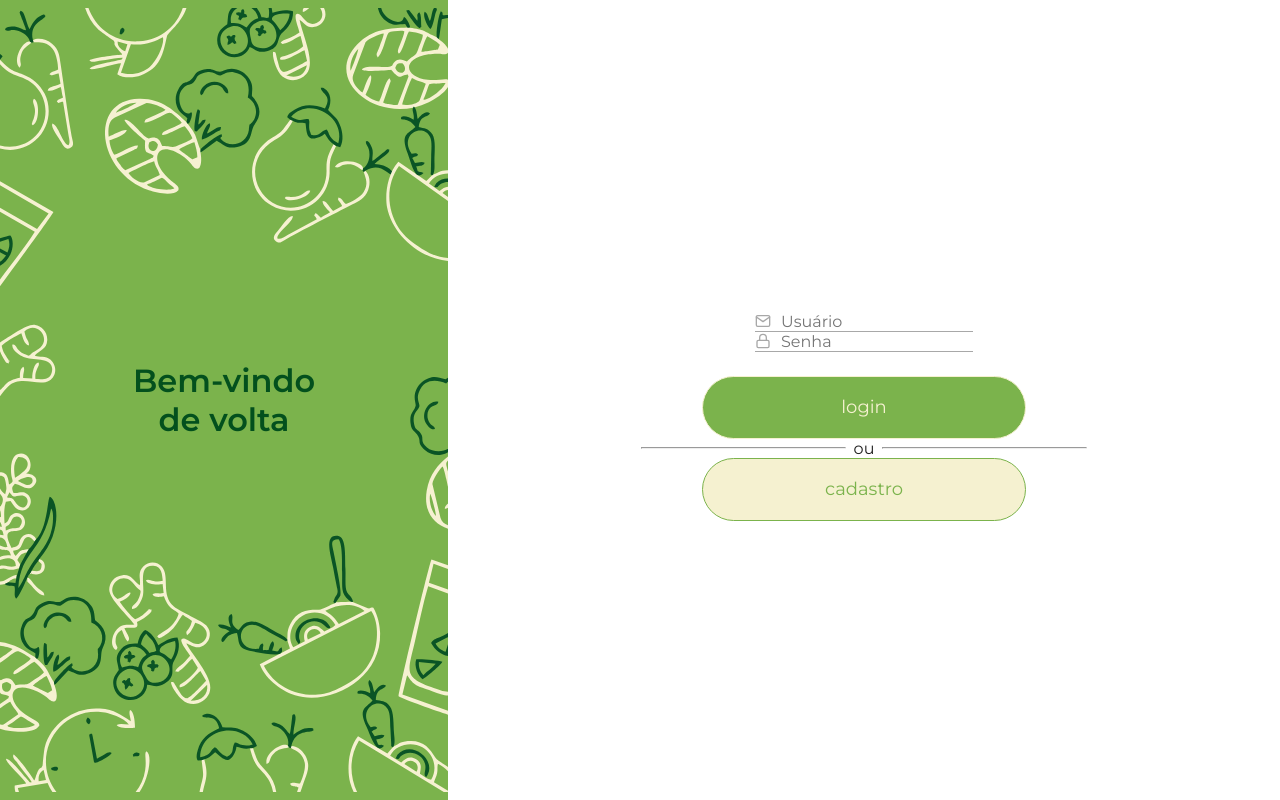
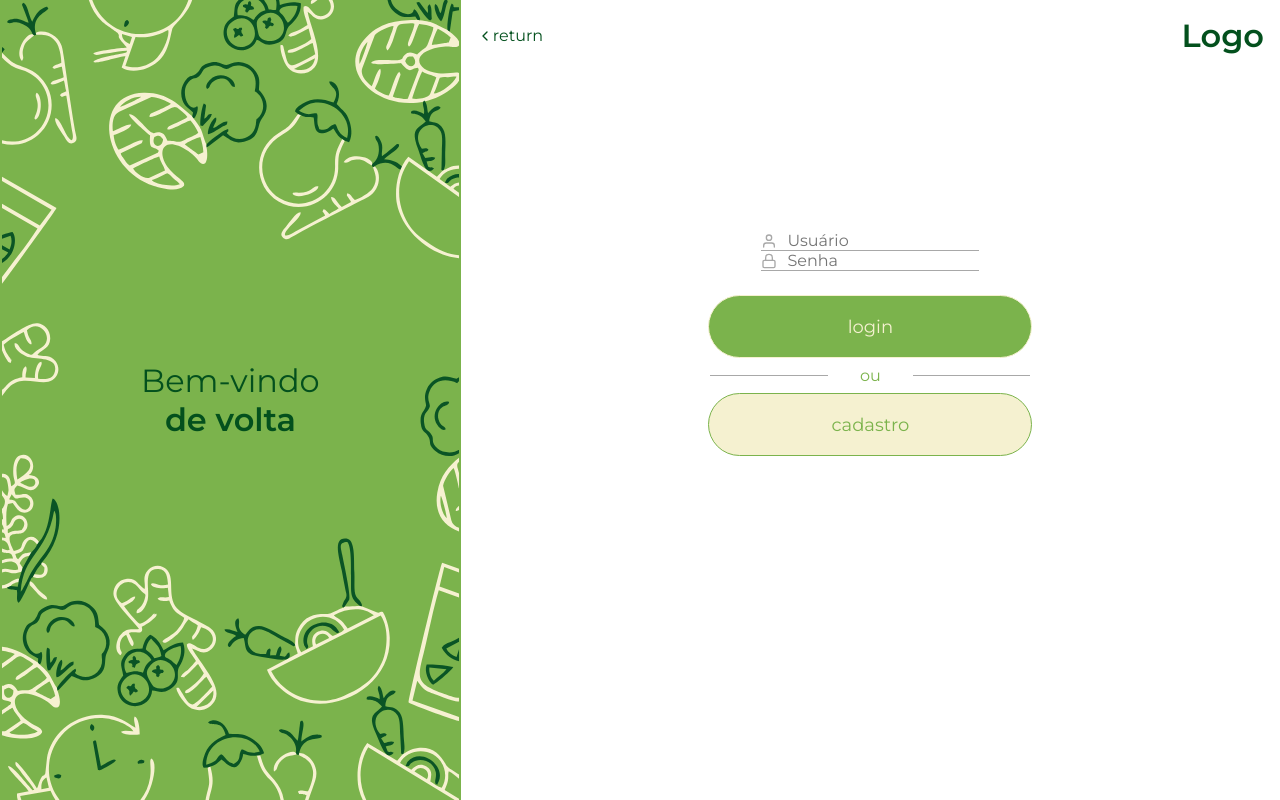
Before and after one commit to flp-ads/health-stay, a React (Create React App) app: page /login in a window 1280 px wide. Built offline with nearby package versions, Linux system fonts and the light colour scheme.

Commit message:
feat: login and signup pages on development

```diff
--- a/src/pages/Login/index.jsx
+++ b/src/pages/Login/index.jsx
@@ -1,72 +1,74 @@
-import Input from '../../components/Global_Input';
-import Button from '../../components/Global_Button';
+import Input from "../../components/Global_Input";
+import Button from "../../components/Global_Button";
 
-import { useForm } from 'react-hook-form';
-import { yupResolver } from '@hookform/resolvers/yup';
-import * as yup from 'yup';
+import { useForm } from "react-hook-form";
+import { yupResolver } from "@hookform/resolvers/yup";
+import * as yup from "yup";
 
 import { Link } from "react-router-dom";
 
-import { Container, Background, Content } from './styles';
+import {
+  Container,
+  Background,
+  Content,
+  HeaderContainer,
+  MainContainer,
+} from "./styles";
 
-import { FiLock, FiMail } from "react-icons/fi";
+import { FiLock, FiUser, FiChevronLeft } from "react-icons/fi";
 
 const Login = () => {
+  const formSchema = yup.object().shape({
+    username: yup.string().required("Preencha este campo"),
+    password: yup.string().required("Preencha este campo"),
+  });
 
-    const formSchema = yup.object().shape({
-        email: yup
-            .string()
-            .required('E-mail required')
-            .email('Invalid e-mail'),
-        password: yup
-            .string()
-            .required('Password required'),
-    })
+  const {
+    register,
+    handleSubmit,
+    formState: { errors },
+  } = useForm({
+    resolver: yupResolver(formSchema),
+  });
 
-    const { register, handleSubmit, formState: { errors } } = useForm({
-        resolver: yupResolver(formSchema)
-    })
-
-    const onFormSubmit = () => {
-
-    }
+  const onFormSubmit = ({ username, password }) => {};
 
   return (
     <Container>
       <Background>
         <h1>Bem-vindo</h1>
-                <h1 className='title_bold'>de volta</h1>
+        <h1 className="title_bold">de volta</h1>
       </Background>
+
+      <MainContainer>
+        <HeaderContainer>
+          <button>
+            <FiChevronLeft /> return
+          </button>
+
+          <h1>Logo</h1>
+        </HeaderContainer>
 
         <Content>
           <form>
-                    <Input
-                        icon={FiMail}
-                        placeholder='Usuário' />
+            <Input icon={FiUser} placeholder="Usuário" />
 
-                    <Input
-                        icon={FiLock}
-                        placeholder='Senha' />
+            <Input icon={FiLock} placeholder="Senha" />
           </form>
 
-                <Button>
-                    login
-                </Button>
+          <Button>login</Button>
 
-                <div className='separator'>
+          <div className="separator">
             <hr />
             <p>ou</p>
             <hr />
           </div>
 
-                <Button
-                    isVanilla>
-                    cadastro
-                </Button>
+          <Button isVanilla>cadastro</Button>
+        </Content>
+      </MainContainer>
+    </Container>
+  );
+};
 
-            </Content>
-        </Container>
-    )
-}
-
-export default Login
+export default Login;
--- a/src/pages/Login/styles.js
+++ b/src/pages/Login/styles.js
@@ -7,17 +7,15 @@ export const Container = styled.div`
   width: 100vw;
   display: flex;
   flex-direction: column;
-  align-items: center;
 
   @media (min-width: 768px) {
     flex-direction: row;
-
   }
 `;
 
 export const Background = styled.div`
-  background: url(${SideMobileImage}) no-repeat center, var(--light-green);
-  background-size: 100%;
+  background: url(${SideMobileImage}) repeat center, var(--light-green);
+  background-size: auto 100%;
   height: 300px;
   width: 100%;
 
@@ -28,32 +26,73 @@ export const Background = styled.div`
 
   h1 {
     color: var(--dark-green);
+    font-weight: normal;
   }
 
   .title_bold {
-    font-weight: 700;
+    font-weight: bold;
   }
+
   @media (min-width: 768px) {
     height: 100vh;
-    width: 35%;
+    width: 36%;
     background: url(${SideImage}) no-repeat center, var(--light-green);
-    background-size: 100%;
+    background-size: auto 100%;
+  }
+`;
 
-    .title_bold {
-      font-weight: 700;
+export const MainContainer = styled.div`
+  width: 100%;
+  display: flex;
+  flex-flow: column nowrap;
+  justify-content: center;
+
+  @media (min-width: 768px) {
+    width: 64%;
+    display: flex;
+    flex-flow: column nowrap;
+    justify-content: center;
   }
+`;
+
+export const HeaderContainer = styled.div`
+  display: flex;
+  flex-direction: row;
+  align-self: flex-start;
+  justify-content: space-between;
+
+  padding: 16px;
+  width: 100%;
+
+  h1 {
+    color: var(--dark-green);
+  }
+
+  button {
+    display: flex;
+    align-items: center;
+
+    color: var(--dark-green);
+    border: none;
+    background: transparent;
   }
 `;
 
 export const Content = styled.div`
   width: 50%;
+  height: 100%;
   margin: 0 auto;
   display: flex;
   flex-flow: column nowrap;
-  justify-content: center;
   align-items: center;
+  align-self: center;
 
-  margin-top: 32px;
+  margin-top: 80px;
+
+  header {
+    justify-self: top;
+    align-self: top;
+  }
 
   form {
     margin-bottom: 24px;
@@ -69,18 +108,28 @@ export const Content = styled.div`
     justify-content: center;
     align-items: center;
 
-      width: 80%;
+    margin: 8px 0;
+    width: 320px;
 
     p {
-          margin: 0 8px;
+      margin: 0 32px;
+      color: var(--light-green);
     }
 
     hr {
-          width: 40%;
-          height: 2px;
+      width: 90px;
+      border: none;
+      border-bottom: 1px solid var(--medium-gray);
     }
   }
 
   @media (min-width: 768px) {
+    margin-top: 160px;
+
+    .separator {
+      hr {
+        width: 100%;
+      }
+    }
   }
 `;
--- a/src/pages/SignUp/index.jsx
+++ b/src/pages/SignUp/index.jsx
@@ -1,9 +1,78 @@
-const SingUp = () => {
-    return (
-        <div>
+import Input from "../../components/Global_Input";
+import Button from "../../components/Global_Button";
 
-        </div>
-    )
-}
+import { useForm } from "react-hook-form";
+import { yupResolver } from "@hookform/resolvers/yup";
+import * as yup from "yup";
 
-export default SingUp
+import { Link } from "react-router-dom";
+
+import {
+  Container,
+  Background,
+  Content,
+  HeaderContainer,
+  MainContainer,
+} from "./styles";
+
+import { FiLock, FiUser, FiChevronLeft, FiMail } from "react-icons/fi";
+
+const Login = () => {
+  const formSchema = yup.object().shape({
+    username: yup.string().required("Preencha este campo"),
+    password: yup.string().required("Preencha este campo"),
+  });
+
+  const {
+    register,
+    handleSubmit,
+    formState: { errors },
+  } = useForm({
+    resolver: yupResolver(formSchema),
+  });
+
+  const onFormSubmit = ({ username, password }) => {};
+
+  return (
+    <Container>
+      <Background>
+        <h1 className="title_bold">Crie sua</h1>
+        <h1>conta</h1>
+      </Background>
+
+      <MainContainer>
+        <HeaderContainer>
+          <button>
+            <FiChevronLeft /> return
+          </button>
+
+          <h1>Logo</h1>
+        </HeaderContainer>
+
+        <Content>
+          <form>
+            <Input icon={FiUser} placeholder="Usuário" />
+
+            <Input icon={FiMail} placeholder="Email" />
+
+            <Input icon={FiLock} placeholder="Senha" />
+
+            <Input icon={FiLock} placeholder="Confirmar senha" />
+          </form>
+
+          <Button>login</Button>
+
+          <div className="separator">
+            <hr />
+            <p>ou</p>
+            <hr />
+          </div>
+
+          <Button isVanilla>cadastro</Button>
+        </Content>
+      </MainContainer>
+    </Container>
+  );
+};
+
+export default Login;
--- a/src/pages/SignUp/styles.js
+++ b/src/pages/SignUp/styles.js
@@ -0,0 +1,135 @@
+import styled from "styled-components";
+import SideImage from "../../assets/side.svg";
+import SideMobileImage from "../../assets/mobile_side.svg";
+
+export const Container = styled.div`
+  min-height: 100vh;
+  width: 100vw;
+  display: flex;
+  flex-direction: column;
+
+  @media (min-width: 768px) {
+    flex-direction: row;
+  }
+`;
+
+export const Background = styled.div`
+  background: url(${SideMobileImage}) repeat center, var(--light-green);
+  background-size: auto 100%;
+  height: 300px;
+  width: 100%;
+
+  display: flex;
+  flex-flow: column nowrap;
+  align-items: center;
+  justify-content: center;
+
+  h1 {
+    color: var(--dark-green);
+    font-weight: normal;
+  }
+
+  .title_bold {
+    font-weight: bold;
+  }
+
+  @media (min-width: 768px) {
+    height: 100vh;
+    width: 36%;
+    background: url(${SideImage}) no-repeat center, var(--light-green);
+    background-size: auto 100%;
+  }
+`;
+
+export const MainContainer = styled.div`
+  width: 100%;
+  display: flex;
+  flex-flow: column nowrap;
+  justify-content: center;
+
+  @media (min-width: 768px) {
+    width: 64%;
+    display: flex;
+    flex-flow: column nowrap;
+    justify-content: center;
+  }
+`;
+
+export const HeaderContainer = styled.div`
+  display: flex;
+  flex-direction: row;
+  align-self: flex-start;
+  justify-content: space-between;
+
+  padding: 16px;
+  width: 100%;
+
+  h1 {
+    color: var(--dark-green);
+  }
+
+  button {
+    display: flex;
+    align-items: center;
+
+    color: var(--dark-green);
+    border: none;
+    background: transparent;
+  }
+`;
+
+export const Content = styled.div`
+  width: 50%;
+  height: 100%;
+  margin: 0 auto;
+  display: flex;
+  flex-flow: column nowrap;
+  align-items: center;
+  align-self: center;
+
+  margin-top: 80px;
+
+  header {
+    justify-self: top;
+    align-self: top;
+  }
+
+  form {
+    margin-bottom: 24px;
+  }
+
+  button {
+    font-size: 18px;
+  }
+
+  .separator {
+    display: flex;
+    flex-direction: row;
+    justify-content: center;
+    align-items: center;
+
+    margin: 8px 0;
+    width: 320px;
+
+    p {
+      margin: 0 32px;
+      color: var(--light-green);
+    }
+
+    hr {
+      width: 90px;
+      border: none;
+      border-bottom: 1px solid var(--medium-gray);
+    }
+  }
+
+  @media (min-width: 768px) {
+    margin-top: 160px;
+
+    .separator {
+      hr {
+        width: 100%;
+      }
+    }
+  }
+`;
```
Lines whose indentation alone changed are shown as unchanged.
